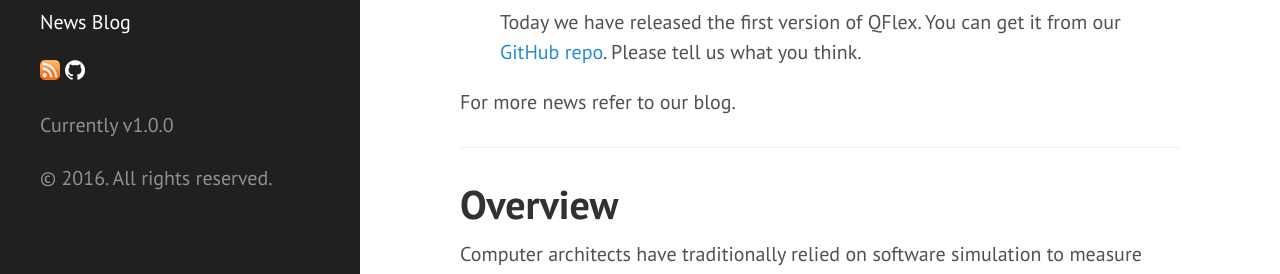
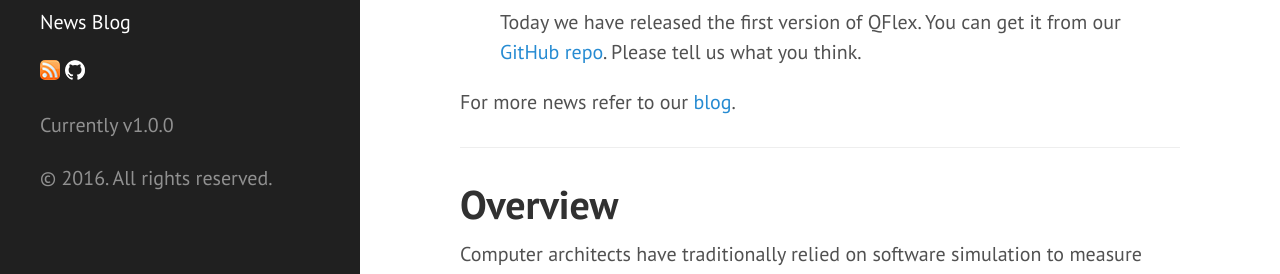
Before and after one commit to parsa-epfl/qflex, a Jekyll site: the page built from index.md, in a window 1280 px wide and 900 px high. Shown: the part 470-744 px from the top of the window. Built offline with Jekyll 4.4.1, drawn with Linux system fonts in a browser that asks for light colours; part of the change alters nothing that is shown.

```diff
--- a/index.md
+++ b/index.md
@@ -17,7 +17,7 @@ title: Overview
   {% endfor %}
 </ul>
 
-For more news refer to our blog.
+For more news refer to our <a href="{{ site.baseurl }}{{ site.blog_path }}" >blog</a>.
 
 </div>
 
```
